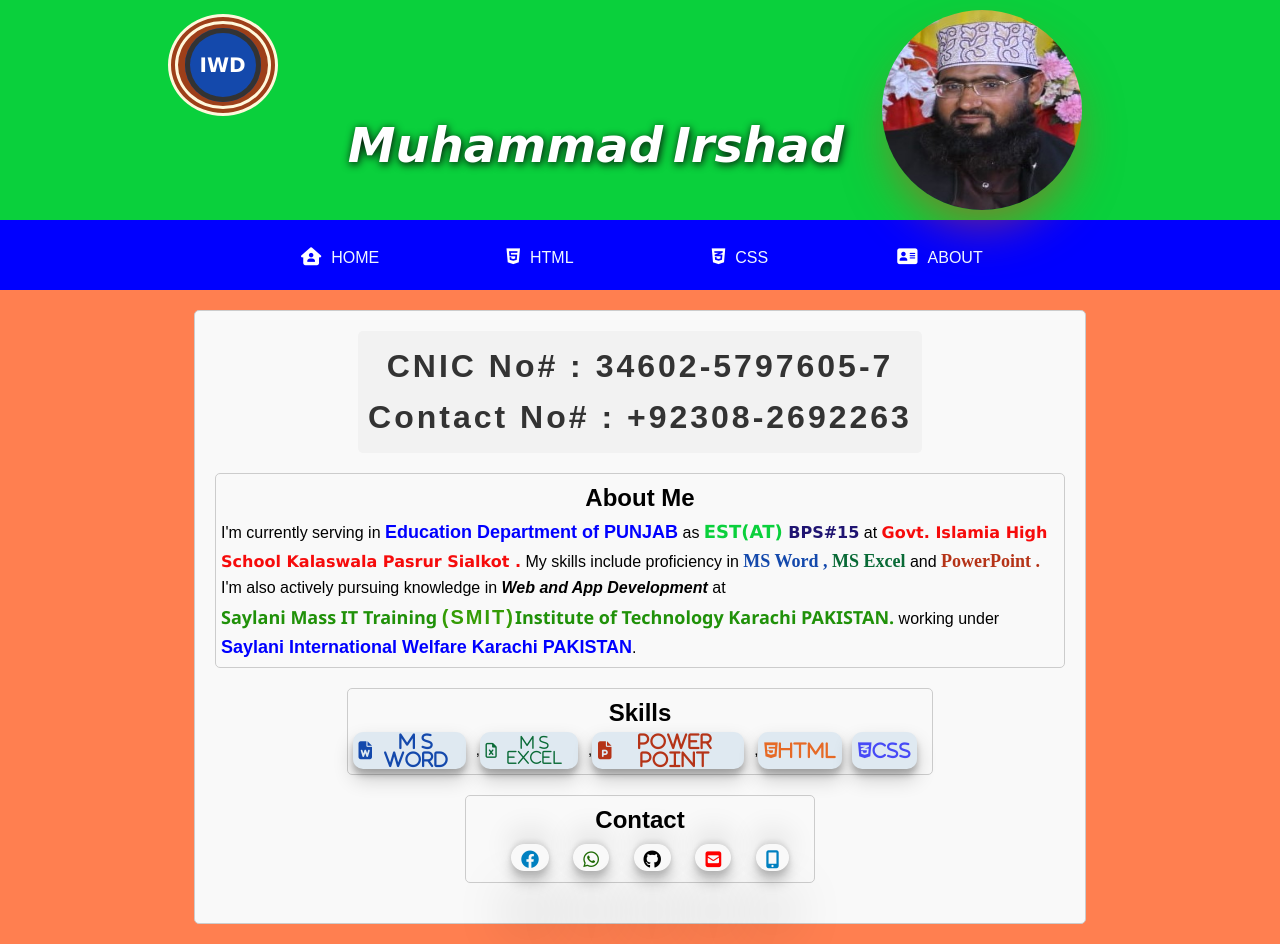
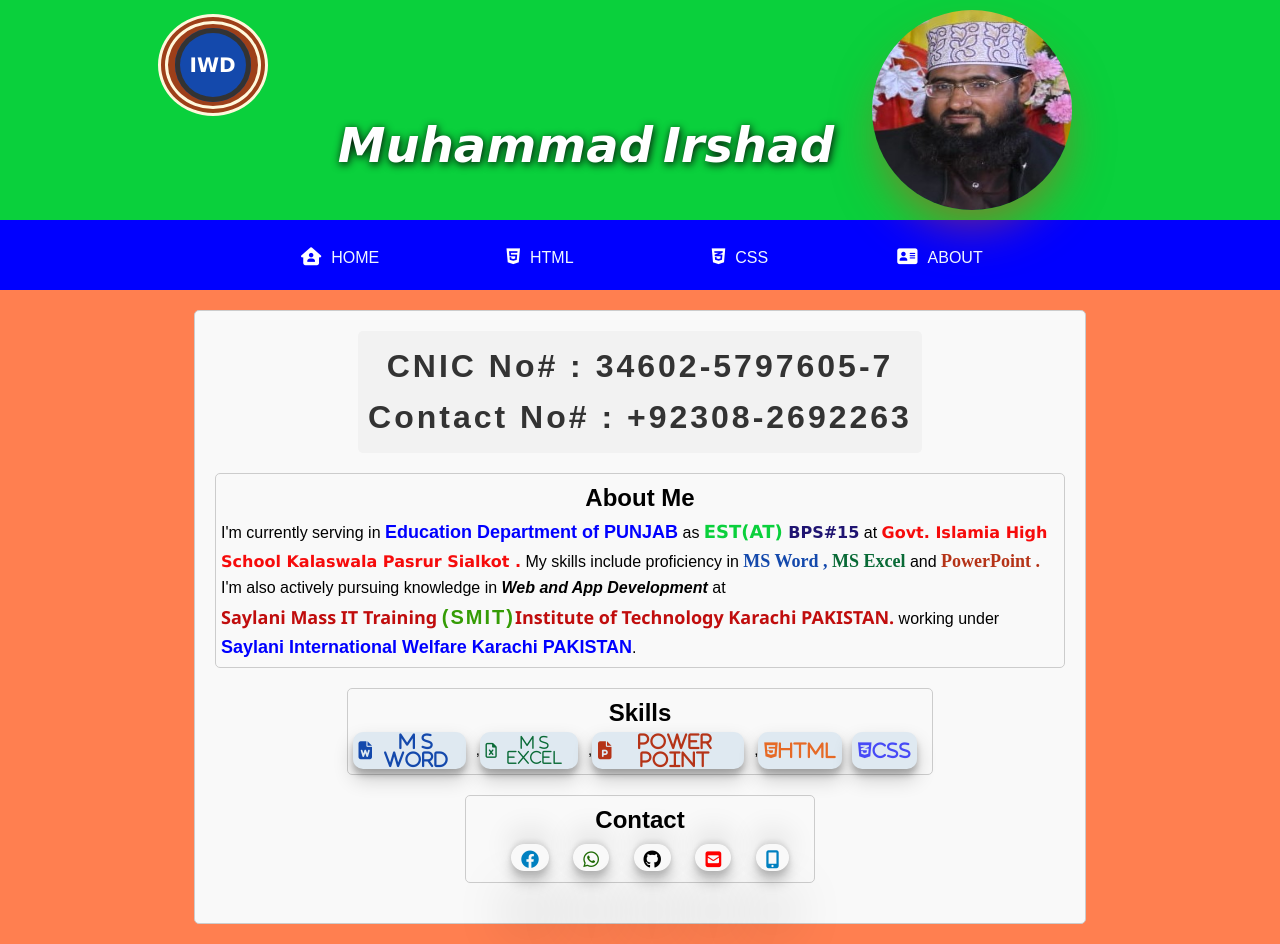
Before and after one commit to Irshadmadni/My-html-css-work, a plain HTML site: page index.html in a window 1280 px wide. Drawn offline with Linux system fonts and the light colour scheme.

Commit message:
My HTML and CSS work

```diff
--- a/style.css
+++ b/style.css
@@ -314,7 +314,7 @@ letter-spacing: 1px;
     font-family:'Segoe UI', Tahoma, Geneva, Verdana, sans-serif, Times, serif;
     font-size: large;
     font-weight: bold;
-    color:#209109;
+    color:#c00d0d;
 }
 .i{
     font-family:Arial, Helvetica, sans-serif;
@@ -327,7 +327,7 @@ letter-spacing: 1px;
     background-color: rgba(207, 14, 14, 0.747);
     border: 10px double cornsilk;
     margin-top: -90px;
-    margin-left: -30px;
+    margin-left: -50px;
     margin-right: 60px;
     text-align: center;
     border-radius: 50%;
```
